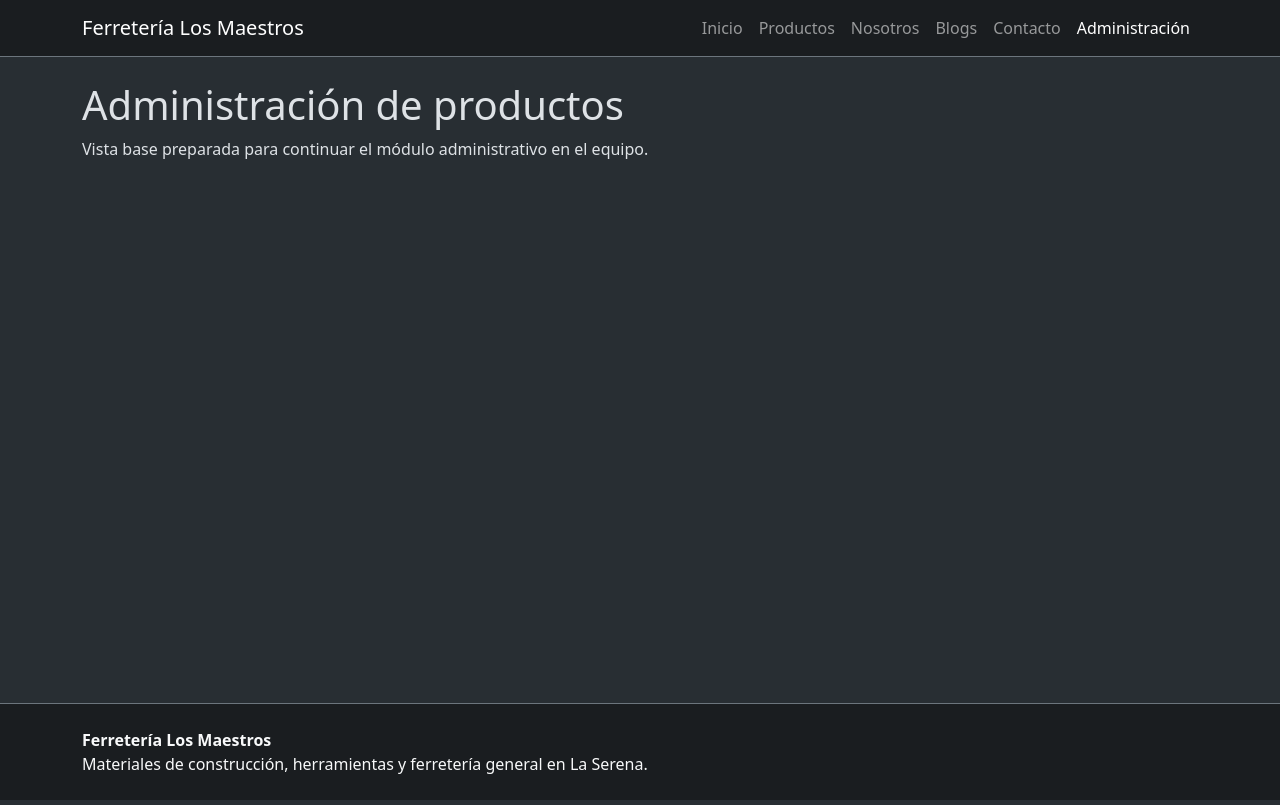
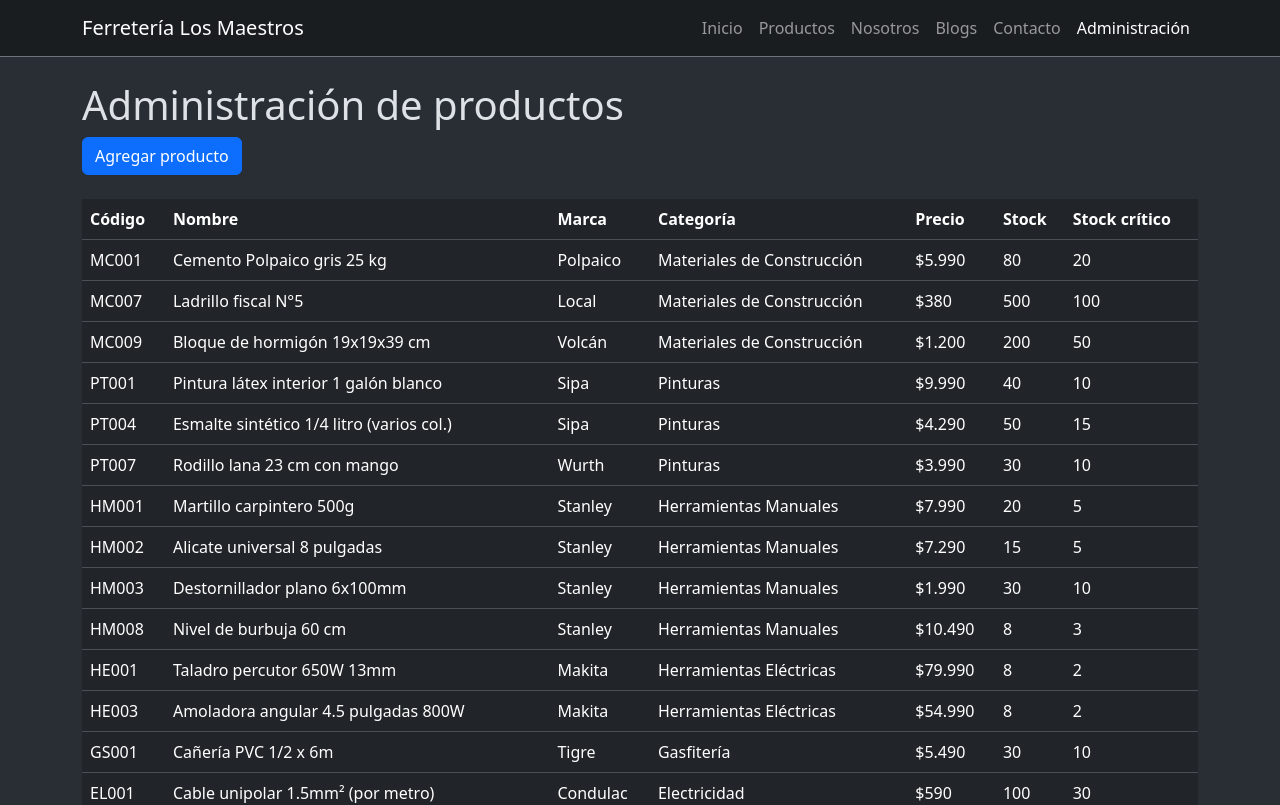
Before and after one commit to GiuliannoInostroza/ferreteria-los-maestros, a React (Vite) app: page /admin/productos in a window 1280 px wide. Shown: the top 805 px of the page. Built offline with nearby package versions, Linux system fonts and the light colour scheme.

Commit message:
listo el formulario para agregar productos y la tabla de productos

```diff
--- a/src/pages/admin/AdminProductos.jsx
+++ b/src/pages/admin/AdminProductos.jsx
@@ -1,13 +1,72 @@
-import { Container } from "react-bootstrap";
+import { useEffect, useState } from "react";
+import { Button, Container } from "react-bootstrap";
+
+import { productos as productosIniciales } from "../../data/productos";
+import { formatearPrecio } from "../../utils/precio";
+import FormularioProducto from "./FormularioProducto";
 
 function AdminProductos() {
+  const [productos, setProductos] = useState(() => {
+    const guardados = localStorage.getItem("productosAdmin");
+    return guardados ? JSON.parse(guardados) : productosIniciales;
+  });
+  const [mostrarFormulario, setMostrarFormulario] = useState(false);
+
+  useEffect(() => {
+    localStorage.setItem("productosAdmin", JSON.stringify(productos));
+  }, [productos]);
+
+  function guardar(producto) {
+    setProductos([...productos, producto]);
+    setMostrarFormulario(false);
+  }
+
   return (
     <Container className="py-4">
       <h1>Administración de productos</h1>
-      <p>
-        Vista base preparada para continuar el módulo administrativo en el
-        equipo.
-      </p>
+
+      {!mostrarFormulario && (
+        <Button className="mb-4" onClick={() => setMostrarFormulario(true)}>
+          Agregar producto
+        </Button>
+      )}
+
+      {mostrarFormulario && (
+        <FormularioProducto
+          productos={productos}
+          onGuardar={guardar}
+          onCancelar={() => setMostrarFormulario(false)}
+        />
+      )}
+
+      <div className="table-responsive">
+        <table className="table">
+          <thead>
+            <tr>
+              <th>Código</th>
+              <th>Nombre</th>
+              <th>Marca</th>
+              <th>Categoría</th>
+              <th>Precio</th>
+              <th>Stock</th>
+              <th>Stock crítico</th>
+            </tr>
+          </thead>
+          <tbody>
+            {productos.map((producto) => (
+              <tr key={producto.codigo}>
+                <td>{producto.codigo}</td>
+                <td>{producto.nombre}</td>
+                <td>{producto.marca}</td>
+                <td>{producto.categoria}</td>
+                <td>{formatearPrecio(producto.precio)}</td>
+                <td>{producto.stock}</td>
+                <td>{producto.stockCritico}</td>
+              </tr>
+            ))}
+          </tbody>
+        </table>
+      </div>
     </Container>
   );
 }
--- /dev/null
+++ b/src/pages/admin/FormularioProducto.jsx
@@ -0,0 +1,181 @@
+import { useState } from "react";
+import { Button, Col, Form, Row } from "react-bootstrap";
+
+const inicial = {
+  codigo: "",
+  nombre: "",
+  marca: "",
+  categoria: "",
+  precio: "",
+  stock: "",
+  stockCritico: "",
+};
+
+function FormularioProducto({ productos, onGuardar, onCancelar }) {
+  const [datos, setDatos] = useState(inicial);
+  const [errores, setErrores] = useState({});
+
+  function cambiar(evento) {
+    const { name, value } = evento.target;
+    setDatos({ ...datos, [name]: value });
+  }
+
+  function enviar(evento) {
+    evento.preventDefault();
+    const nuevosErrores = {};
+
+    if (!datos.codigo.trim()) {
+      nuevosErrores.codigo = "Código obligatorio";
+    } else if (productos.some((item) => item.codigo === datos.codigo.trim())) {
+      nuevosErrores.codigo = "Ya existe un producto con ese código";
+    }
+    if (!datos.nombre.trim()) nuevosErrores.nombre = "Nombre obligatorio";
+    if (!datos.marca.trim()) nuevosErrores.marca = "Marca obligatoria";
+    if (!datos.categoria.trim()) nuevosErrores.categoria = "Categoría obligatoria";
+    if (datos.precio === "" || Number(datos.precio) <= 0) {
+      nuevosErrores.precio = "El precio debe ser mayor que 0";
+    }
+    if (datos.stock === "" || Number(datos.stock) < 0) {
+      nuevosErrores.stock = "El stock no puede ser negativo";
+    }
+    if (datos.stockCritico === "" || Number(datos.stockCritico) < 0) {
+      nuevosErrores.stockCritico = "El stock crítico no puede ser negativo";
+    }
+
+    setErrores(nuevosErrores);
+    if (Object.keys(nuevosErrores).length > 0) return;
+
+    onGuardar({
+      codigo: datos.codigo.trim(),
+      nombre: datos.nombre.trim(),
+      marca: datos.marca.trim(),
+      categoria: datos.categoria.trim(),
+      precio: Number(datos.precio),
+      stock: Number(datos.stock),
+      stockCritico: Number(datos.stockCritico),
+      descripcion: "",
+    });
+    setDatos(inicial);
+  }
+
+  return (
+    <Form onSubmit={enviar} noValidate>
+      <Row>
+        <Col xs={12} md={6}>
+          <Form.Group className="mb-3" controlId="codigo">
+            <Form.Label>Código</Form.Label>
+            <Form.Control
+              name="codigo"
+              value={datos.codigo}
+              onChange={cambiar}
+              isInvalid={Boolean(errores.codigo)}
+            />
+            <Form.Control.Feedback type="invalid">
+              {errores.codigo}
+            </Form.Control.Feedback>
+          </Form.Group>
+        </Col>
+
+        <Col xs={12} md={6}>
+          <Form.Group className="mb-3" controlId="nombre">
+            <Form.Label>Nombre</Form.Label>
+            <Form.Control
+              name="nombre"
+              value={datos.nombre}
+              onChange={cambiar}
+              isInvalid={Boolean(errores.nombre)}
+            />
+            <Form.Control.Feedback type="invalid">
+              {errores.nombre}
+            </Form.Control.Feedback>
+          </Form.Group>
+        </Col>
+
+        <Col xs={12} md={6}>
+          <Form.Group className="mb-3" controlId="marca">
+            <Form.Label>Marca</Form.Label>
+            <Form.Control
+              name="marca"
+              value={datos.marca}
+              onChange={cambiar}
+              isInvalid={Boolean(errores.marca)}
+            />
+            <Form.Control.Feedback type="invalid">
+              {errores.marca}
+            </Form.Control.Feedback>
+          </Form.Group>
+        </Col>
+
+        <Col xs={12} md={6}>
+          <Form.Group className="mb-3" controlId="categoria">
+            <Form.Label>Categoría</Form.Label>
+            <Form.Control
+              name="categoria"
+              value={datos.categoria}
+              onChange={cambiar}
+              isInvalid={Boolean(errores.categoria)}
+            />
+            <Form.Control.Feedback type="invalid">
+              {errores.categoria}
+            </Form.Control.Feedback>
+          </Form.Group>
+        </Col>
+
+        <Col xs={12} md={4}>
+          <Form.Group className="mb-3" controlId="precio">
+            <Form.Label>Precio</Form.Label>
+            <Form.Control
+              type="number"
+              name="precio"
+              value={datos.precio}
+              onChange={cambiar}
+              isInvalid={Boolean(errores.precio)}
+            />
+            <Form.Control.Feedback type="invalid">
+              {errores.precio}
+            </Form.Control.Feedback>
+          </Form.Group>
+        </Col>
+
+        <Col xs={12} md={4}>
+          <Form.Group className="mb-3" controlId="stock">
+            <Form.Label>Stock</Form.Label>
+            <Form.Control
+              type="number"
+              name="stock"
+              value={datos.stock}
+              onChange={cambiar}
+              isInvalid={Boolean(errores.stock)}
+            />
+            <Form.Control.Feedback type="invalid">
+              {errores.stock}
+            </Form.Control.Feedback>
+          </Form.Group>
+        </Col>
+
+        <Col xs={12} md={4}>
+          <Form.Group className="mb-3" controlId="stockCritico">
+            <Form.Label>Stock crítico</Form.Label>
+            <Form.Control
+              type="number"
+              name="stockCritico"
+              value={datos.stockCritico}
+              onChange={cambiar}
+              isInvalid={Boolean(errores.stockCritico)}
+            />
+            <Form.Control.Feedback type="invalid">
+              {errores.stockCritico}
+            </Form.Control.Feedback>
+          </Form.Group>
+        </Col>
+      </Row>
+
+      <Button type="submit">Guardar</Button>{" "}
+      <Button type="button" onClick={onCancelar}>
+        Cancelar
+      </Button>
+    </Form>
+  );
+}
+
+export default FormularioProducto;
```
